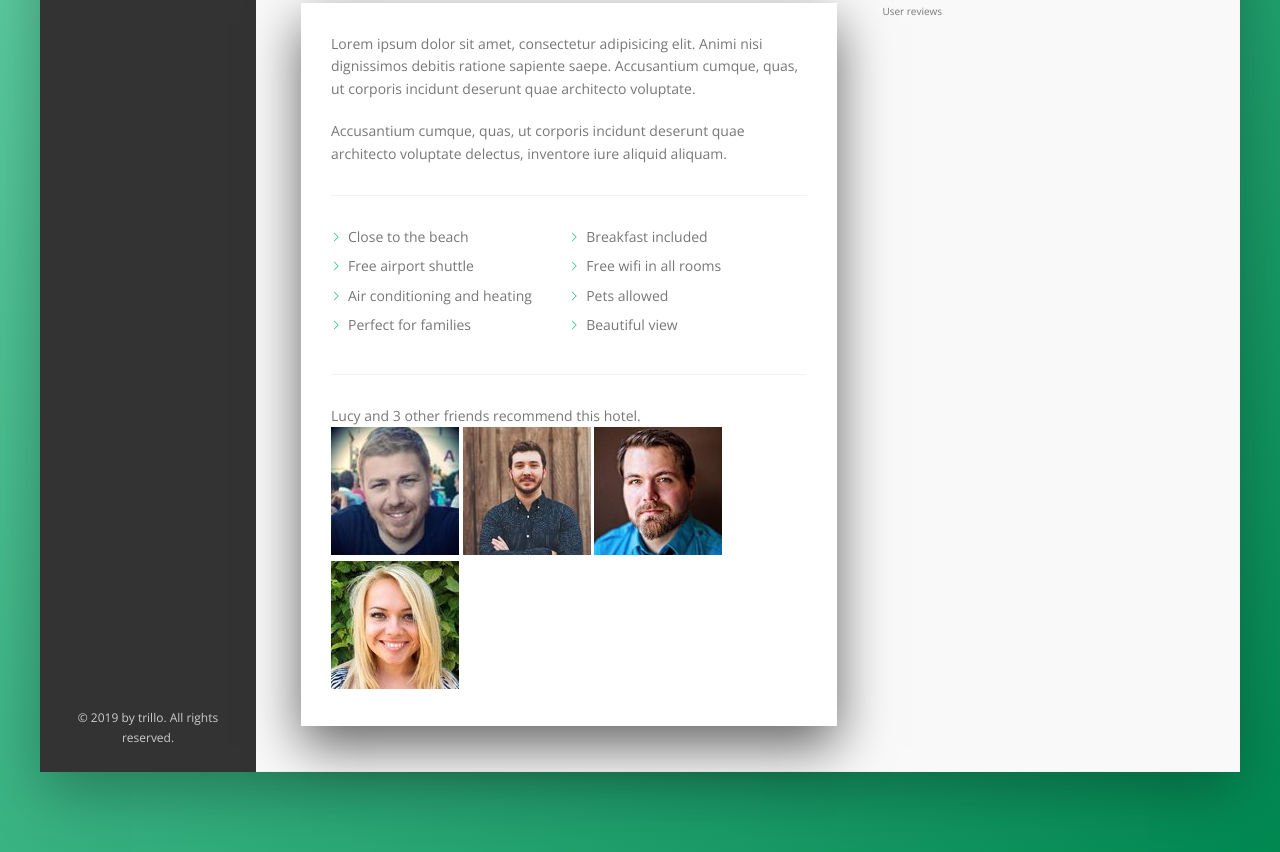
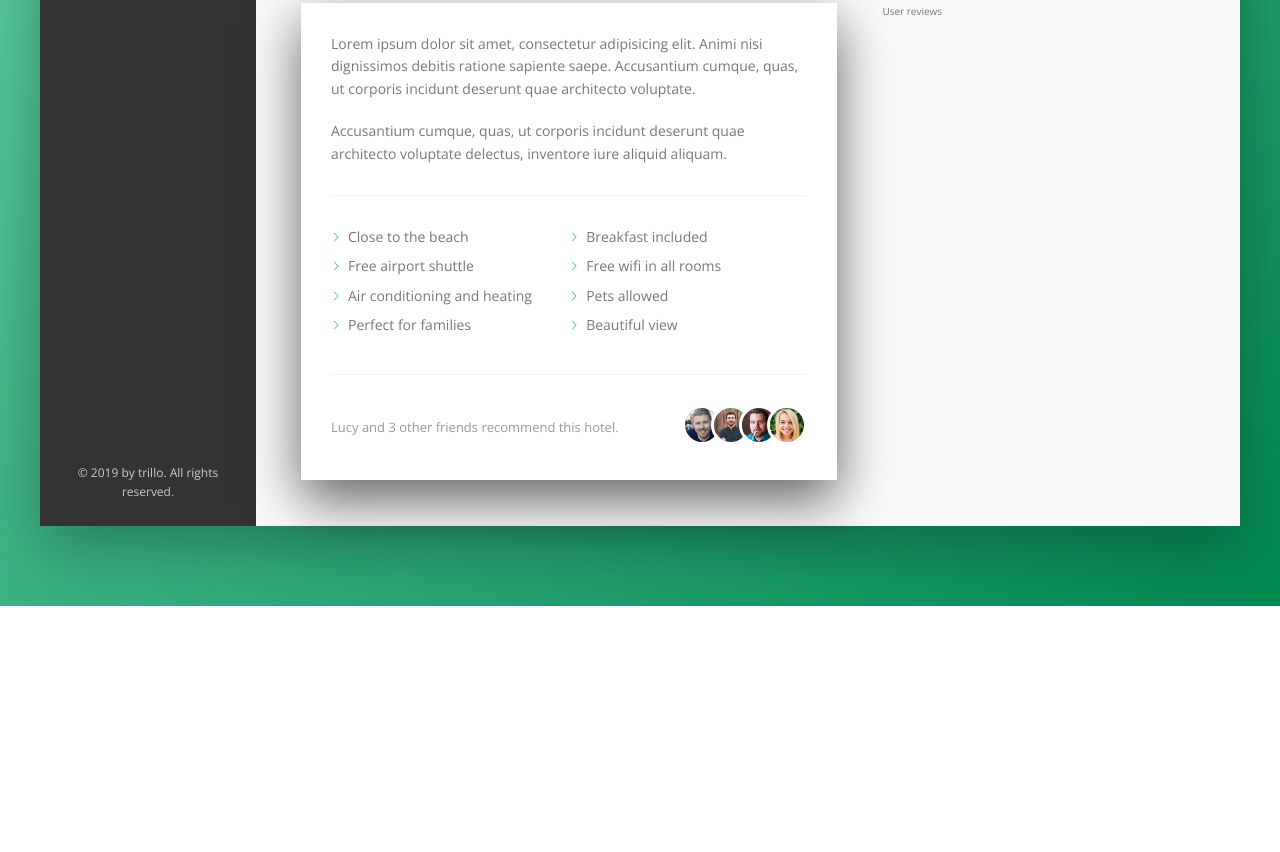
Before and after one commit to SereicikasTomas/Trillo, a website: page index.html in a window 1280 px wide. Shown: the part 644-1496 px from the top of the page. After the commit the page ends 1250 px from the top, so only its background shows below. Drawn offline with nearby package versions, Linux system fonts and the light colour scheme.

Commit message:
add style to recommend section

```diff
--- a/sass/_components.scss
+++ b/sass/_components.scss
@@ -333,4 +333,20 @@
 ///////////////////////////////
 //RECOMMEND
 .recommend {
+  font-size: 1.3rem;
+  color: var(--color-grey-dark-3);
+  display: flex;
+  justify-content: space-between;
+  align-items: center;
+
+  &__photo {
+    width: 4rem;
+    height: 4rem;
+    border-radius: 50%;
+    border: 3px solid var(--color-white);
+
+    &:not(:last-of-type) {
+      margin-right: -1.5rem;
+    }
+  }
 }
```
Also changed, not shown: css/style.css.
